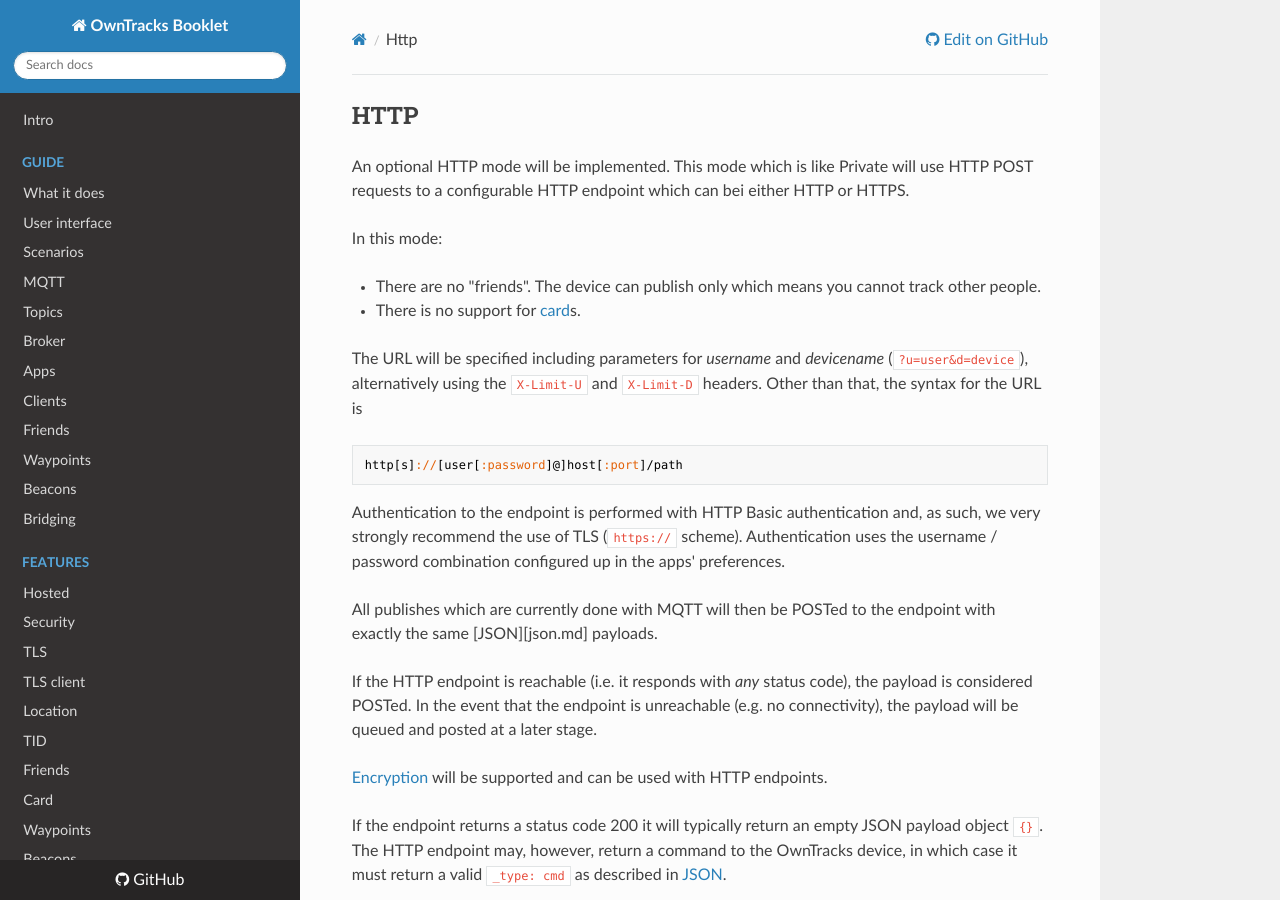
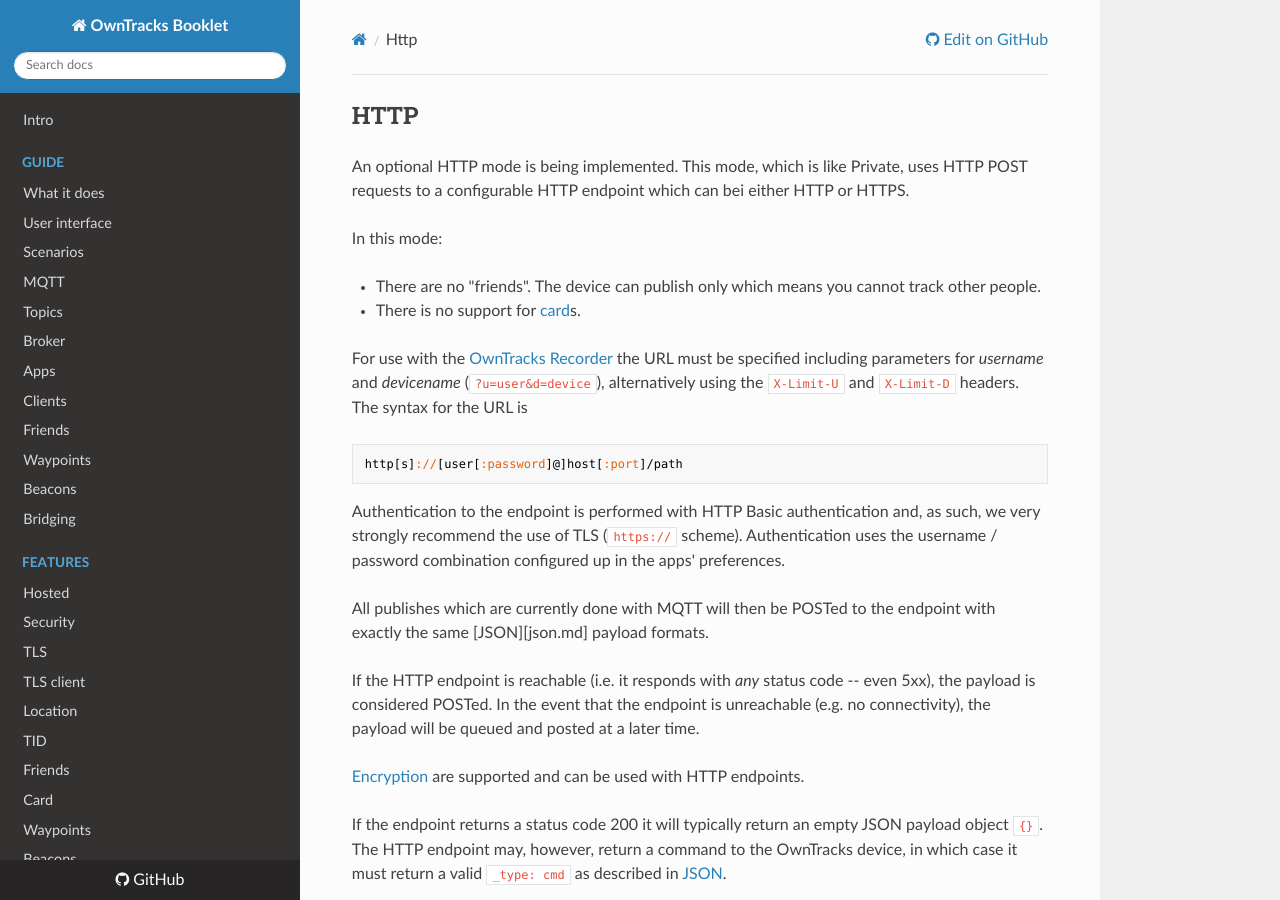
Before and after one commit to owntracks/booklet, an MkDocs documentation site: the page built from docs/tech/http.md, in a window 1280 px wide and 900 px high. Built offline with MkDocs 1.6.1, drawn with Linux system fonts in a browser that asks for light colours; nearby versions of some CDN libraries; old or Windows-style settings are respelled for this version of MkDocs; some of the changed text lies outside the part shown.

Commit message:
phrasing

````diff
--- a/docs/tech/http.md
+++ b/docs/tech/http.md
@@ -1,13 +1,13 @@
 ## HTTP
 
-An optional HTTP mode will be implemented. This mode which is like Private will use HTTP POST requests to a configurable HTTP endpoint which can bei either HTTP or HTTPS.
+An optional HTTP mode is being implemented. This mode, which is like Private, uses HTTP POST requests to a configurable HTTP endpoint which can bei either HTTP or HTTPS.
 
 In this mode:
 
 * There are no "friends". The device can publish only which means you cannot track other people.
 * There is no support for [card](../features/card.md)s.
 
-The URL will be specified including parameters for _username_ and _devicename_ (`?u=user&d=device`), alternatively using the `X-Limit-U` and `X-Limit-D` headers. Other than that, the syntax for the URL is
+For use with the [OwnTracks Recorder](https://github.com/owntracks/recorder) the URL must be specified including parameters for _username_ and _devicename_ (`?u=user&d=device`), alternatively using the `X-Limit-U` and `X-Limit-D` headers. The syntax for the URL is
 
 ```
 http[s]://[user[:password]@]host[:port]/path
@@ -15,11 +15,11 @@ http[s]://[user[:password]@]host[:port]/path
 
 Authentication to the endpoint is performed with HTTP Basic authentication and, as such, we very strongly recommend the use of TLS (`https://` scheme). Authentication uses the username / password combination configured up in the apps' preferences.
 
-All publishes which are currently done with MQTT will then be POSTed to the endpoint with exactly the same [JSON][json.md] payloads.
+All publishes which are currently done with MQTT will then be POSTed to the endpoint with exactly the same [JSON][json.md] payload formats.
 
-If the HTTP endpoint is reachable (i.e. it responds with _any_ status code), the payload is considered POSTed. In the event that the endpoint is unreachable (e.g. no connectivity), the payload will be queued and posted at a later stage.
+If the HTTP endpoint is reachable (i.e. it responds with _any_ status code -- even 5xx), the payload is considered POSTed. In the event that the endpoint is unreachable (e.g. no connectivity), the payload will be queued and posted at a later time.
 
-[Encryption](../features/encrypt.md) will be supported and can be used with HTTP endpoints.
+[Encryption](../features/encrypt.md) are supported and can be used with HTTP endpoints.
 
 If the endpoint returns a status code 200 it will typically return an empty JSON payload object `{}`. The HTTP endpoint may, however, return a command to the OwnTracks device, in which case it must return a valid `_type: cmd` as described in [JSON](../tech/json.md).
 
@@ -73,3 +73,5 @@ mysql> select * from locations;
 ```
 
 Assuming the Web server hosting this example is called `example.com`, and assuming the above script is in Jane's home directory's `public_html` saved as `loc.php`, the URL you configure in the OwnTracks app would be `http://example.com/~jane/loc.php`.
+
+There's lots of other data in the JSON payload from the OwnTracks apps you may be interested in; we urge you to [study the API documentation](json.md).
````
